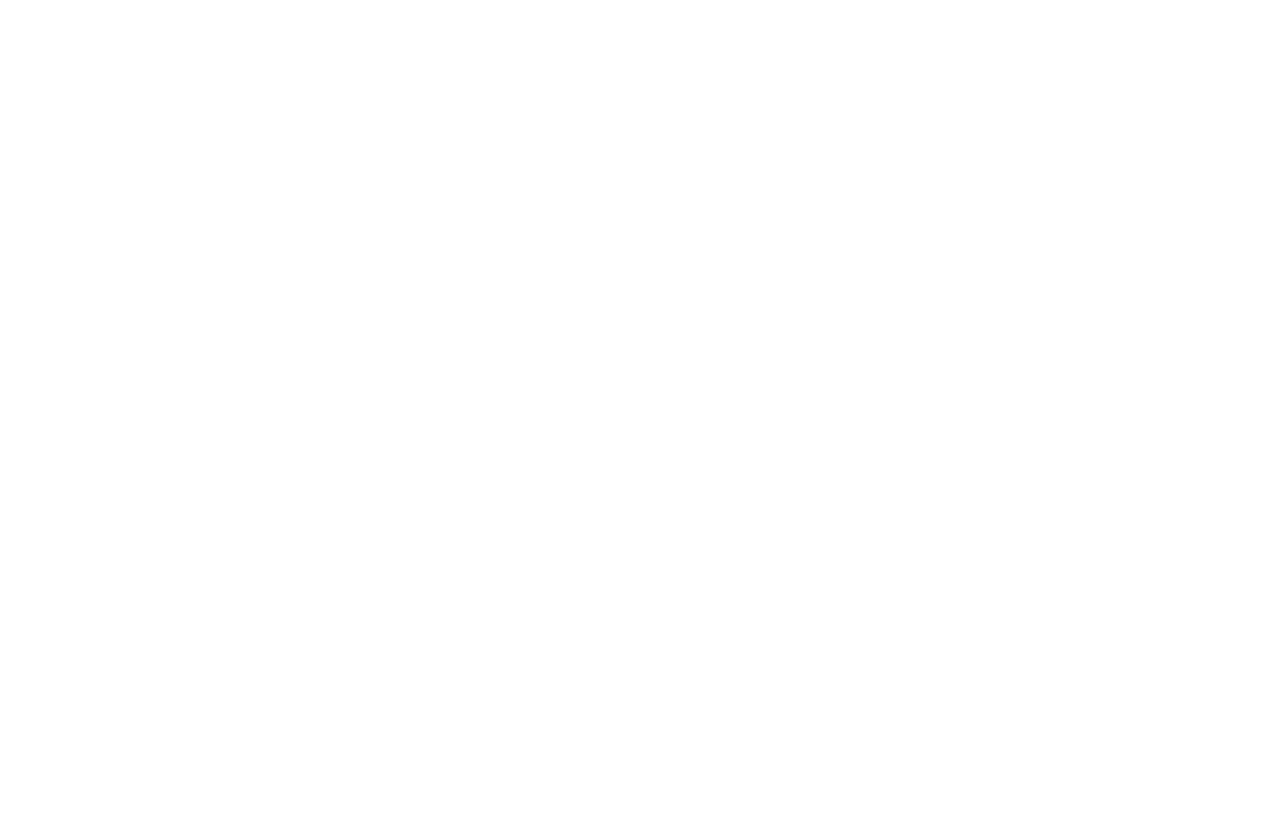
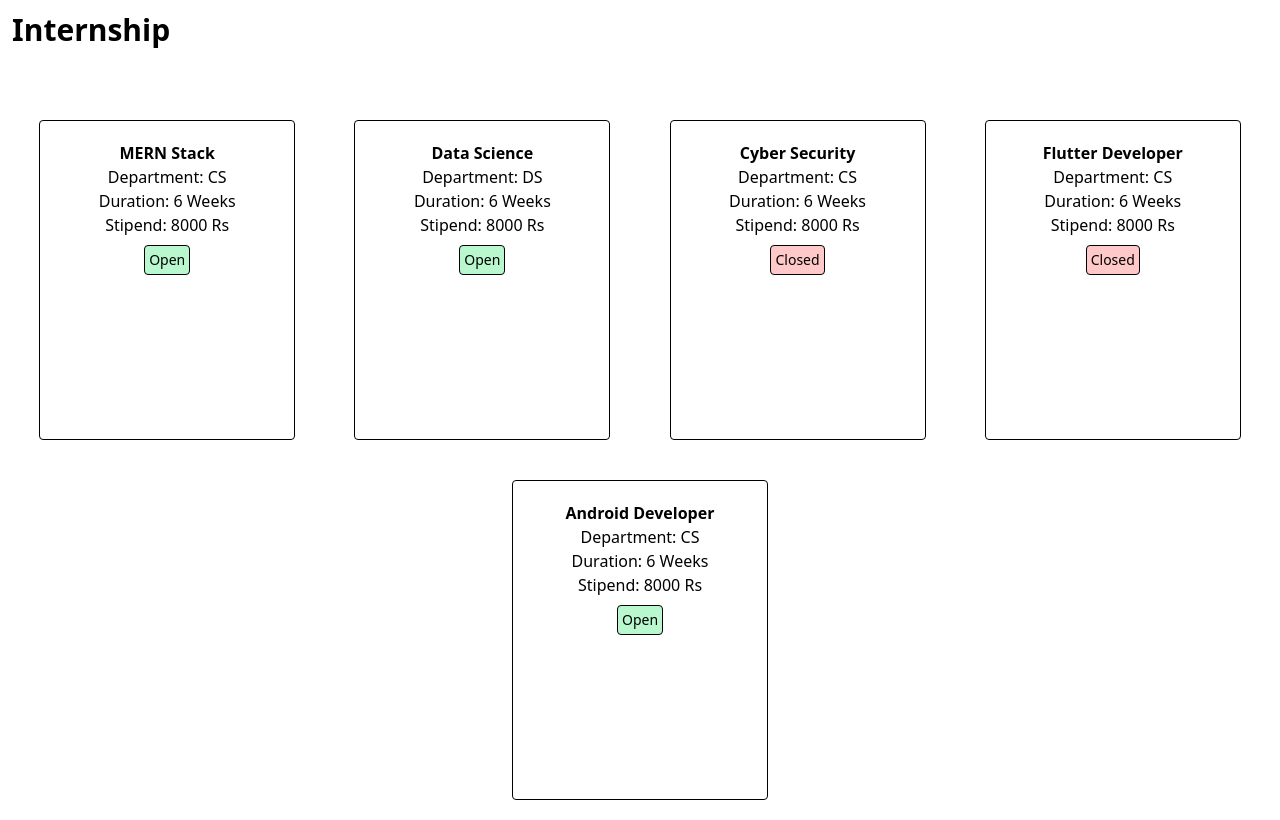
Before and after one commit to HasnainAli313/InternHub, a React (Vite) app: page /internship in a window 1280 px wide. Before the commit this address had no page. Built offline with nearby package versions, Linux system fonts and the light colour scheme.

Commit message:
created Internship page

```diff
--- a/src/App.jsx
+++ b/src/App.jsx
@@ -1,8 +1,8 @@
 import { BrowserRouter, Route, Routes } from "react-router-dom";
 import Login from "./pages/Login";
 import Profile from "./pages/Profile";
-import ChangePassword from "./pages/ChangePassword";
 import Candidate from "./pages/Candidate";
+import Internship from "./pages/Internship";
 
 function App(){
 
@@ -13,6 +13,7 @@
             <Route path="/" element={<Login/>}/>
             <Route path="/profile" element={<Profile/>}/>
             <Route path="/candidate" element={<Candidate/>}/>
+            <Route path="/internship" element={<Internship/>}/>
         </Routes>
         </BrowserRouter>
         </>
--- /dev/null
+++ b/src/pages/Internship.jsx
@@ -0,0 +1,58 @@
+import React from 'react'
+
+function Internship() {
+  return (
+    <>
+        <section>
+            <h1 className='text-3xl p-3 font-semibold'>Internship</h1>
+
+<div className='flex justify-evenly mt-10   flex-wrap'>
+
+            {/* Cards */}
+            <div className='p-5 m-5 border rounded w-[20%] h-[40vh] text-center '>
+                <h1 className='font-semibold'>MERN Stack</h1>
+                <h1>Department: CS</h1>
+                <h1>Duration: 6 Weeks</h1>
+                <h1>Stipend: 8000 Rs</h1>
+                <button className='border p-1 rounded text-sm mt-2 bg-green-200' >Open</button>
+            </div>
+
+            <div className='p-5 border rounded m-5 w-[20%] h-[40vh] text-center'>
+                <h1 className='font-semibold'>Data Science</h1>
+                <h1>Department: DS</h1>
+                <h1>Duration: 6 Weeks</h1>
+                <h1>Stipend: 8000 Rs</h1>
+                <button className='border p-1 rounded text-sm mt-2 bg-green-200' >Open</button>
+            </div>
+
+            <div className='p-5 border rounded m-5 w-[20%] h-[40vh] text-center'>
+                <h1 className='font-semibold'>Cyber Security</h1>
+                <h1>Department: CS </h1>
+                <h1>Duration: 6 Weeks</h1>
+                <h1>Stipend: 8000 Rs</h1>
+                <button className='border p-1 rounded text-sm mt-2 bg-red-200' >Closed</button>
+            </div>
+
+            <div className='p-5 border rounded m-5 w-[20%] h-[40vh] text-center'>
+                <h1 className='font-semibold'>Flutter Developer</h1>
+                <h1>Department: CS</h1>
+                <h1>Duration: 6 Weeks</h1>
+                <h1>Stipend: 8000 Rs</h1>
+                <button className='border p-1 rounded text-sm mt-2 bg-red-200' >Closed</button>
+            </div>
+
+            <div className='p-5 border rounded m-5 w-[20%] h-[40vh] text-center'>
+                <h1 className='font-semibold'>Android Developer</h1>
+                <h1>Department: CS</h1>
+                <h1>Duration: 6 Weeks</h1>
+                <h1>Stipend: 8000 Rs</h1>
+                <button className='border p-1 rounded text-sm mt-2 bg-green-200' >Open</button>
+            </div>
+
+</div>
+        </section>
+    </>
+  )
+}
+
+export default Internship
```
